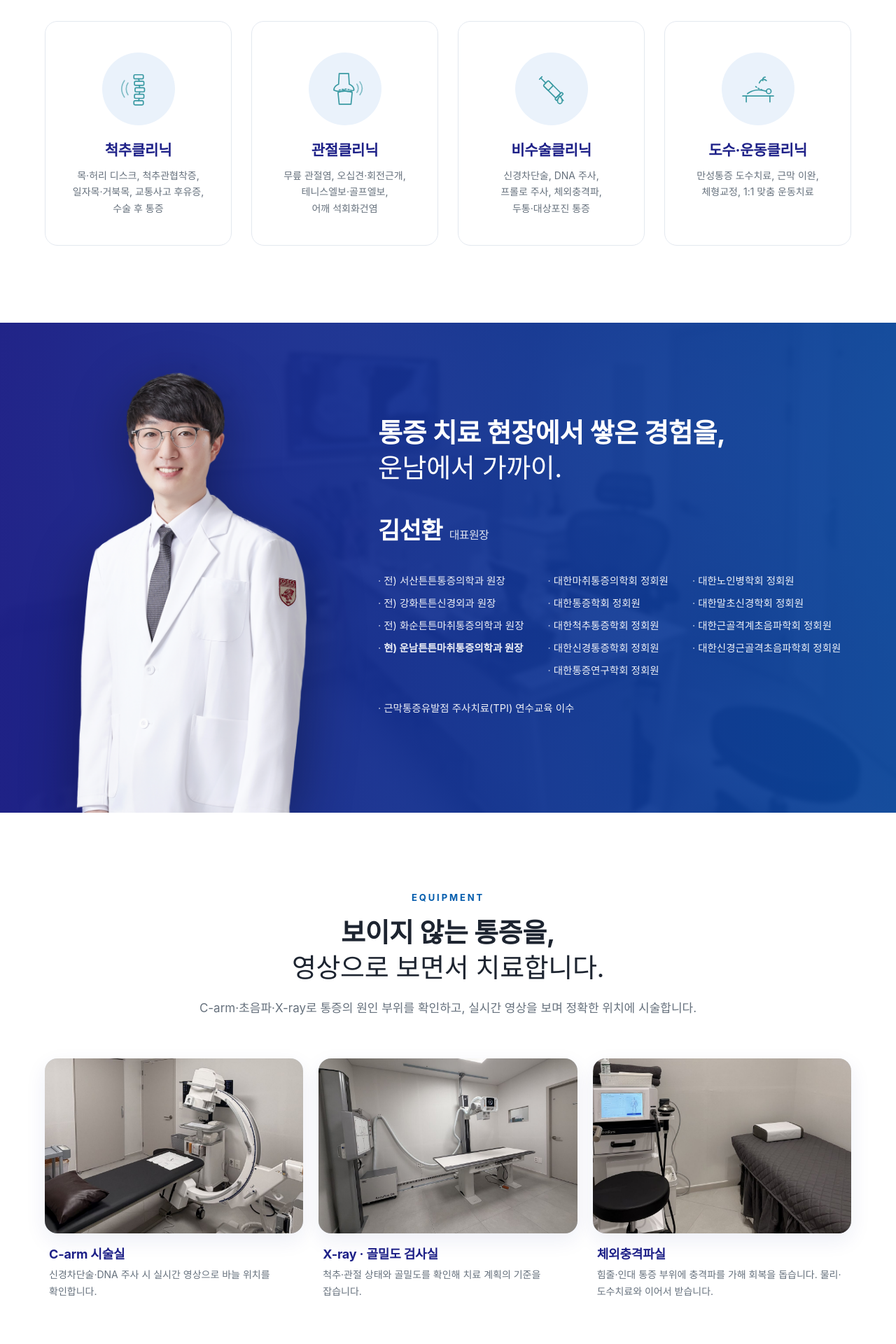
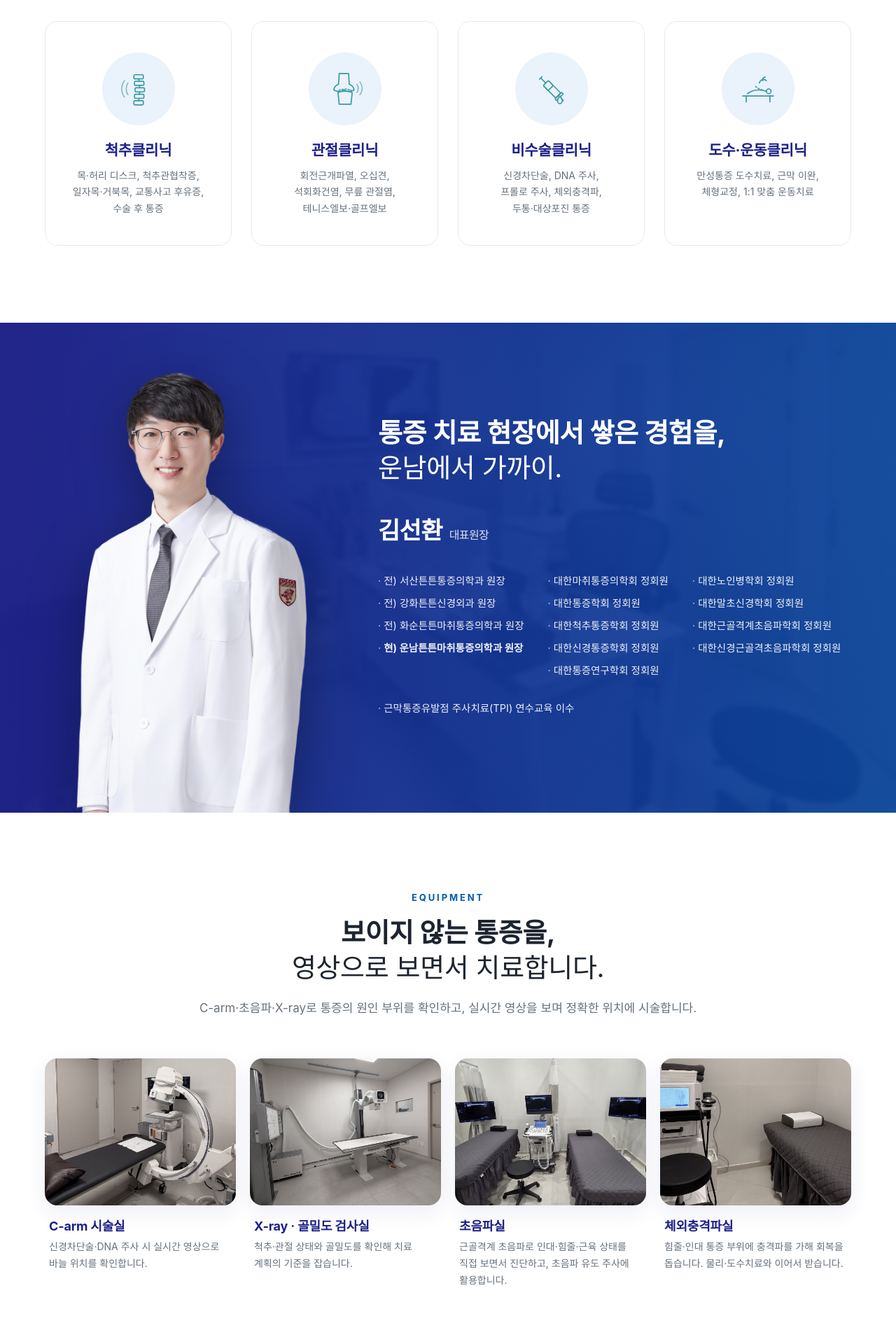
Before and after one commit to Jeongdonghwan/orth_prj, a Flask app: page / in a window 1280 px wide. Shown: the part 1080-3000 px from the top of the page at 70% size. Run offline with Flask 3, Linux system fonts and the light colour scheme; some web fonts are replaced.

Commit message:
수정사항: 문구(진단하고 설명드립니다), 관절질환 순서, 장비에 초음파실 추가, 척추·신경통증 카드 순서·사진 교체
Co-Authored-By: Claude Opus 5.5 <noreply@anthropic.com>

```diff
--- a/app/static/css/style.css
+++ b/app/static/css/style.css
@@ -133,9 +133,9 @@ nav ul a:hover::after{transform:scaleX(1)}
 .doctor::before{content:"";position:absolute;inset:0;z-index:1;background:linear-gradient(90deg,rgba(30,33,136,.88),rgba(0,91,172,.6))}
 
 /* ==== 수술 경험 ==== */
-.surg .grid{display:grid;grid-template-columns:repeat(3,1fr);gap:22px;margin-top:56px}
+.surg .grid{display:grid;grid-template-columns:repeat(4,1fr);gap:20px;margin-top:56px}
 .surg figure{margin:0}
-.surg .ph{height:250px;border-radius:var(--r);box-shadow:var(--sh)}
+.surg .ph{height:210px;border-radius:var(--r);box-shadow:var(--sh)}
 .surg figcaption{padding:18px 6px 0}
 .surg figcaption h3{font-size:18px;color:var(--c-navy);margin-bottom:6px}
 .surg figcaption p{font-size:14px;color:var(--c-mute);line-height:1.7}
@@ -331,6 +331,7 @@ footer .copy{margin-top:14px;opacity:.55}
   .panel .steps-in{grid-template-columns:repeat(2,1fr)}
   .ns .box{grid-template-columns:1fr;padding:40px 30px}
   .steps .grid{grid-template-columns:repeat(2,1fr)}
+  .surg .grid{grid-template-columns:repeat(2,1fr)}
   .card{flex-basis:calc((100% - 20px)/2)}
   .loc .split{grid-template-columns:1fr}
   .loc .info{padding:44px 30px}
--- a/app/templates/_macros.html
+++ b/app/templates/_macros.html
@@ -28,7 +28,7 @@
            {'spine': url_for('pages.clinic', tab='spine'), 'joint': url_for('pages.clinic', tab='joint'), 'nonsurgical': url_for('pages.clinic', tab='nonsurgical'), 'manual': url_for('pages.clinic', tab='manual')} %}
 <div class="clinics">
   <a href="{{ L.spine }}"><div class="ic"><img src="{{ svg('icon-spine') }}" alt="" width="54" height="54"></div><h3>척추클리닉</h3><p>목·허리 디스크, 척추관협착증,<br>일자목·거북목, 교통사고 후유증,<br>수술 후 통증</p></a>
-  <a href="{{ L.joint }}"><div class="ic"><img src="{{ svg('icon-joint') }}" alt="" width="54" height="54"></div><h3>관절클리닉</h3><p>무릎 관절염, 오십견·회전근개,<br>테니스엘보·골프엘보,<br>어깨 석회화건염</p></a>
+  <a href="{{ L.joint }}"><div class="ic"><img src="{{ svg('icon-joint') }}" alt="" width="54" height="54"></div><h3>관절클리닉</h3><p>회전근개파열, 오십견,<br>석회화건염, 무릎 관절염,<br>테니스엘보·골프엘보</p></a>
   <a href="{{ L.nonsurgical }}"><div class="ic"><img src="{{ svg('icon-injection') }}" alt="" width="54" height="54"></div><h3>비수술클리닉</h3><p>신경차단술, DNA 주사,<br>프롤로 주사, 체외충격파,<br>두통·대상포진 통증</p></a>
   <a href="{{ L.manual }}"><div class="ic"><img src="{{ svg('icon-manual') }}" alt="" width="54" height="54"></div><h3>도수·운동클리닉</h3><p>만성통증 도수치료, 근막 이완,<br>체형교정, 1:1 맞춤 운동치료</p></a>
 </div>
@@ -82,6 +82,7 @@
     <div class="grid">
       <figure>{{ ph('equip-1.jpg', '', '', 'C-arm 시술실', True, 1200, 800) }}<figcaption><h3>C-arm 시술실</h3><p>신경차단술·DNA 주사 시 실시간 영상으로 바늘 위치를 확인합니다.</p></figcaption></figure>
       <figure>{{ ph('equip-2.jpg', '', '', 'X-ray·골밀도 검사실', True, 1200, 800) }}<figcaption><h3>X-ray · 골밀도 검사실</h3><p>척추·관절 상태와 골밀도를 확인해 치료 계획의 기준을 잡습니다.</p></figcaption></figure>
+      <figure>{{ ph('equip-us.jpg', '', '', '초음파실', True, 1200, 800) }}<figcaption><h3>초음파실</h3><p>근골격계 초음파로 인대·힘줄·근육 상태를 직접 보면서 진단하고, 초음파 유도 주사에 활용합니다.</p></figcaption></figure>
       <figure>{{ ph('equip-3.jpg', '', '', '체외충격파 치료', True, 1200, 800) }}<figcaption><h3>체외충격파실</h3><p>힘줄·인대 통증 부위에 충격파를 가해 회복을 돕습니다. 물리·도수치료와 이어서 받습니다.</p></figcaption></figure>
     </div>
   </div>
@@ -118,7 +119,7 @@
     <h3><b>관절</b>은 한 번 닳으면 되돌리기 어렵습니다.<br><b>늦기 전에 지키는 치료</b>를 합니다.</h3>
     <p class="body">무릎·어깨·손목·발목 관절은 매일 쓰는 만큼 손상도 빠릅니다. 통증을 참고 지내다 보면 연골과 인대 손상이 진행되어 치료 선택지가 줄어듭니다. 초음파로 인대·힘줄 상태를 확인하고, DNA 주사·체외충격파·도수치료를 조합해 관절 기능을 최대한 보존합니다.</p>
     <span class="tag">관절질환의 종류</span>
-    <ul class="two"><li>무릎 관절염</li><li>오십견·회전근개 손상</li><li>테니스엘보·골프엘보</li><li>어깨 석회화건염</li><li>아킬레스건염</li><li>발목 염좌</li></ul>
+    <ul class="two"><li>회전근개파열</li><li>오십견</li><li>석회화건염</li><li>무릎 관절염</li><li>테니스엘보·골프엘보</li></ul>
     <span class="tag">관절질환에 적용되는 비수술치료</span>
     <ul class="tx">
       <li><i><img src="{{ svg('icon-injection') }}" alt="" width="30" height="30"></i>연골주사</li><li><i><img src="{{ svg('icon-injection') }}" alt="" width="30" height="30"></i>프롤로·DNA 주사</li>
@@ -163,9 +164,9 @@
     <div class="slider">
       <div class="track">
         <div class="card">{{ ph('card-disc.jpg', '', 'im', '허리·목 디스크', True, 800, 500) }}<div class="tt"><h3>허리·목 디스크</h3><p>튀어나온 디스크가 신경을 눌러 생기는 통증·저림</p></div></div>
-        <div class="card">{{ ph('card-headache.jpg', '', 'im', '두통', True, 800, 500) }}<div class="tt"><h3>긴장성 두통·경추성 두통</h3><p>목·어깨 근육 긴장과 경추 문제에서 오는 만성 두통</p></div></div>
         <div class="card">{{ ph('card-stenosis.jpg', '', 'im', '척추관협착증', True, 800, 500) }}<div class="tt"><h3>척추관협착증</h3><p>신경이 지나는 통로가 좁아져 오래 걷기 힘든 증상</p></div></div>
         <div class="card">{{ ph('card-shoulder.jpg', '', 'im', '대상포진 후 신경통', True, 800, 500) }}<div class="tt"><h3>대상포진 후 신경통</h3><p>대상포진이 지나간 뒤에도 남는 타는 듯한 신경통</p></div></div>
+        <div class="card">{{ ph('card-headache.jpg', '', 'im', '두통', True, 800, 500) }}<div class="tt"><h3>긴장성 두통·경추성 두통</h3><p>목·어깨 근육 긴장과 경추 문제에서 오는 만성 두통</p></div></div>
         <div class="card">{{ ph('card-neck.jpg', '', 'im', '일자목·거북목', True, 800, 500) }}<div class="tt"><h3>일자목·거북목</h3><p>목 곡선이 사라져 생기는 두통·어깨 결림</p></div></div>
       </div>
       <button class="arr l" type="button" aria-label="이전">‹</button><button class="arr r" type="button" aria-label="다음">›</button>
--- a/app/templates/about.html
+++ b/app/templates/about.html
@@ -14,7 +14,7 @@
     <div class="greet">
       {{ ph('about-greeting.jpg', '', '', clinic.name ~ ' 진료실', True, 1200, 800) }}
       <div>
-        <h3>마취통증의학과 전문의가 <b>직접 진단하고, 직접 설명합니다.</b></h3>
+        <h3>마취통증의학과 전문의가 <b>직접 진단하고 설명드립니다.</b></h3>
         <p>진단·시술·재활을 한 곳에서 진행합니다. 과잉 진료 없이 환자마다 다른 치료 계획을 세우고, X-ray·초음파·C-arm으로 원인을 먼저 확인한 뒤 환자별로 치료 순서를 정합니다.</p>
         <p>통증은 참는 것이 아니라 치료하는 것입니다. 신경차단술·DNA 주사·체외충격파·도수치료를 단계적으로 적용하고, 수술이 꼭 필요한 경우에는 솔직하게 안내합니다.</p>
         <p>대기 공간부터 치료실까지, 편하게 진료받으실 수 있도록 준비했습니다. 통증이 있을 때 치료하는 것만큼 재발을 막는 자세와 생활습관까지 함께 안내하겠습니다.</p>
--- a/app/templates/doctor.html
+++ b/app/templates/doctor.html
@@ -10,7 +10,7 @@
   <div class="wrap">
     <span class="kicker">DOCTOR</span>
     <h2>마취통증의학과 전문의가 <span class="thin">처음부터 끝까지 진료합니다.</span></h2>
-    <p class="sub">진단·치료·재활을 한 곳에서. 마취통증의학과 전문의가 직접 진단하고, 직접 설명합니다.</p>
+    <p class="sub">진단·치료·재활을 한 곳에서. 마취통증의학과 전문의가 직접 진단하고 설명드립니다.</p>
   </div>
 </section>
 
--- a/app/templates/index.html
+++ b/app/templates/index.html
@@ -23,7 +23,7 @@ setTimeout(done,matchMedia('(prefers-reduced-motion: reduce)').matches?0:2000)})
   <div class="txt">
     <span class="kicker">{{ clinic.en }}</span>
     <h1>내 가족을 진료한다는 마음으로,<br><span class="thin">꼭 필요한 치료만 권합니다.</span></h1>
-    <p>마취통증의학과 전문의가 직접 진단하고, 직접 설명합니다.</p>
+    <p>마취통증의학과 전문의가 직접 진단하고 설명드립니다.</p>
     <div class="acts">
       <a class="btn" href="{{ url_for('pages.clinic', tab='spine') }}">클리닉 안내</a>
       <a class="btn ghost" href="#loc">진료시간 · 오시는길</a>
```
Also changed, not shown: app/static/img/card-disc.jpg, app/static/img/card-headache.jpg, app/static/img/card-neck.jpg, app/static/img/card-shoulder.jpg, app/static/img/card-stenosis.jpg, app/static/img/equip-us.jpg (added), app/static/img/og-image.jpg.
